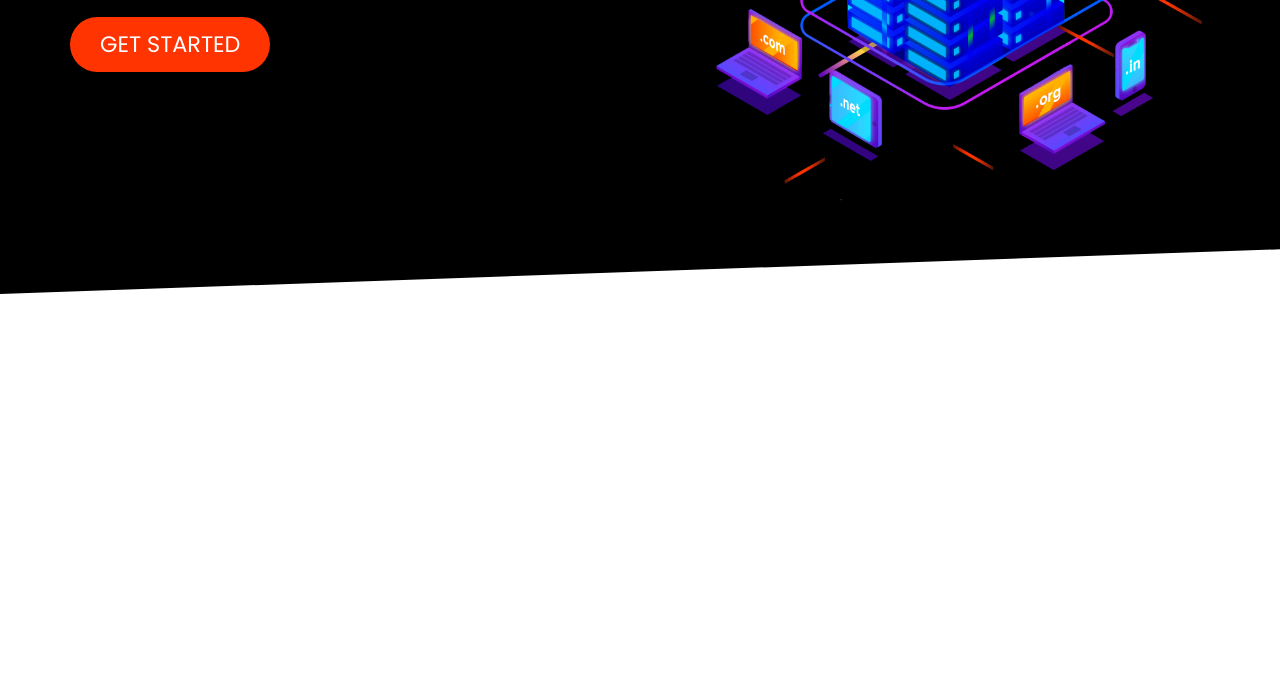
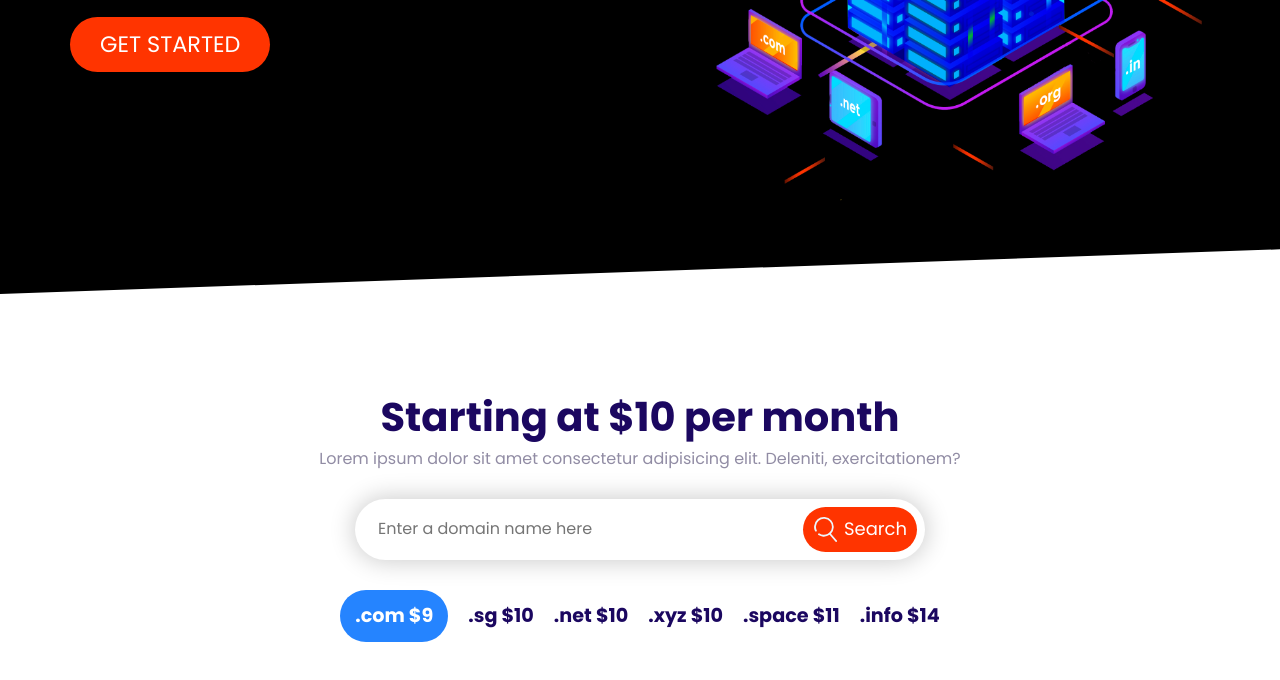
Before and after one commit to kechicheb/Mosh-Template, a plain HTML site: page index.html in a window 1280 px wide. Shown: the part 506-1186 px from the top of the page. Before the commit the page ends 800 px from the top, so only its background shows below. Drawn offline with Linux system fonts and the light colour scheme.

Commit message:
hosting  section has been added, but it is not finished yet

```diff
--- a/CSS/main.css
+++ b/CSS/main.css
@@ -203,3 +203,108 @@ transform: skewY(-2deg);
 
 }
 /* End Landing */
+
+/* Start hosting */
+.hosting {
+  padding-top: var(--main-padding-top);
+  padding-bottom: var(--main-padding-bottom);
+  text-align: center;
+}
+.hosting .container > h1 {
+ color: var(--third-color);
+ margin: 0 0 10px;
+ font-size: 2.5rem;
+}
+.hosting .container > p {
+  color: var(--second-color);
+}
+.hosting .container .search {
+  display: flex;
+  margin: 30px auto;
+  width: 50%;
+  background-color: white;
+  border-radius: 50px;
+  padding: 8px;
+  box-shadow: 0 0 25px 2px rgba(0, 0, 0, 0.2);
+}
+
+.hosting .container .search input[type="text"] {
+  padding: 10px;
+  outline: none;
+  border: none;
+  flex: 1;
+  margin-left: 5px;
+}
+.hosting .container .search .btn {
+  background-color: var(--first-color);
+  color: white;
+  width: fit-content;
+  display: inline-flex;
+  justify-content: center;
+  align-items: center;
+  padding: 10px;
+  border-radius: 50px;
+  cursor: pointer;
+}
+.hosting .container .search .btn img {
+  width: 25px;
+  height: 25px;
+  color: white;
+}
+.hosting .container .search .btn span {
+  font-size: 18px;
+  padding-left: 6px;
+}
+
+@media (max-width:991px) {
+
+  .hosting .container .search {
+    width: 70%;
+  }
+}
+@media (max-width:767px) {
+  .hosting .container > h1 {
+    font-size: 2rem;
+  }
+  .hosting .container .search {
+    width: 100%;
+    padding: 4px;
+  }
+  .hosting .container .search input[type="text"] {
+    min-width: 200px;
+  }
+  .hosting .container .search .btn {
+    padding: 5px;
+  }
+  .hosting .container .search .btn img {
+    width: 16px;
+    height: 16px;
+  }
+
+  .hosting .container .search .btn span {
+    font-size: 12px;
+  }
+}
+
+.hosting .container ul.domain {
+  display: flex;
+  gap: 20px;
+  justify-content: center;
+  align-items: center;
+
+}
+
+.hosting .container ul.domain li:first-of-type {
+  background-color: var(--fourth-color);
+  border-radius: 50px;
+  color: white;
+  padding: 15px;
+  font-size: 1.2rem;
+  font-weight: bold;
+}
+.hosting .container ul.domain li:not(:first-of-type) {
+  color: var(--third-color);
+  font-size: 1.2rem;
+  font-weight: bold;
+}
+/* End hosting */
--- a/index.html
+++ b/index.html
@@ -30,10 +30,10 @@
         <img src="assets/img/logo.png" alt="logo">
       </div>
       <ul>
-        <li><a href="#">Hosting</a></li>
-        <li><a href="#">Domain</a></li>
-        <li><a href="#">VPS</a></li>
-        <li> <a href="#">Pricing</a></li>
+        <li><a href="hosting">Hosting</a></li>
+        <li><a href="domain">Domain</a></li>
+        <li><a href="vps">VPS</a></li>
+        <li> <a href="pricing">Pricing</a></li>
       </ul>
     </div>
   </header>
@@ -56,7 +56,37 @@
   </section>
   <!-- End Landing -->
 
+  <!-- Start hosting -->
 
+  <section class="hosting" id="hosting">
+    <div class="container">
+      <h1>Starting at $10 per month</h1>
+      <p>Lorem ipsum dolor sit amet consectetur adipisicing elit. Deleniti, exercitationem?</p>
+      <form action="">
+        <div class="search">
+          <input type="text" name="text" placeholder="Enter a domain name here">
+          <div class="btn">
+            <img src="assets/icons/search.svg" alt="saerch">
+            <span>Search</span>
+          </div>
+        </div>
+      </form>
+      <ul class="domain">
+        <li>.com $9</li>
+        <li>.sg $10</li>
+        <li>.net $10</li>
+        <li>.xyz $10</li>
+        <li>.space $11</li>
+        <li>.info $14</li>
+      </ul>
+    </div>
+    <section>
+      <div class="box">
+
+      </div>
+    </section>
+  </section>
+  <!-- End hosting -->
   <script src="js/all.min.js"></script>
 </body>
 
```
